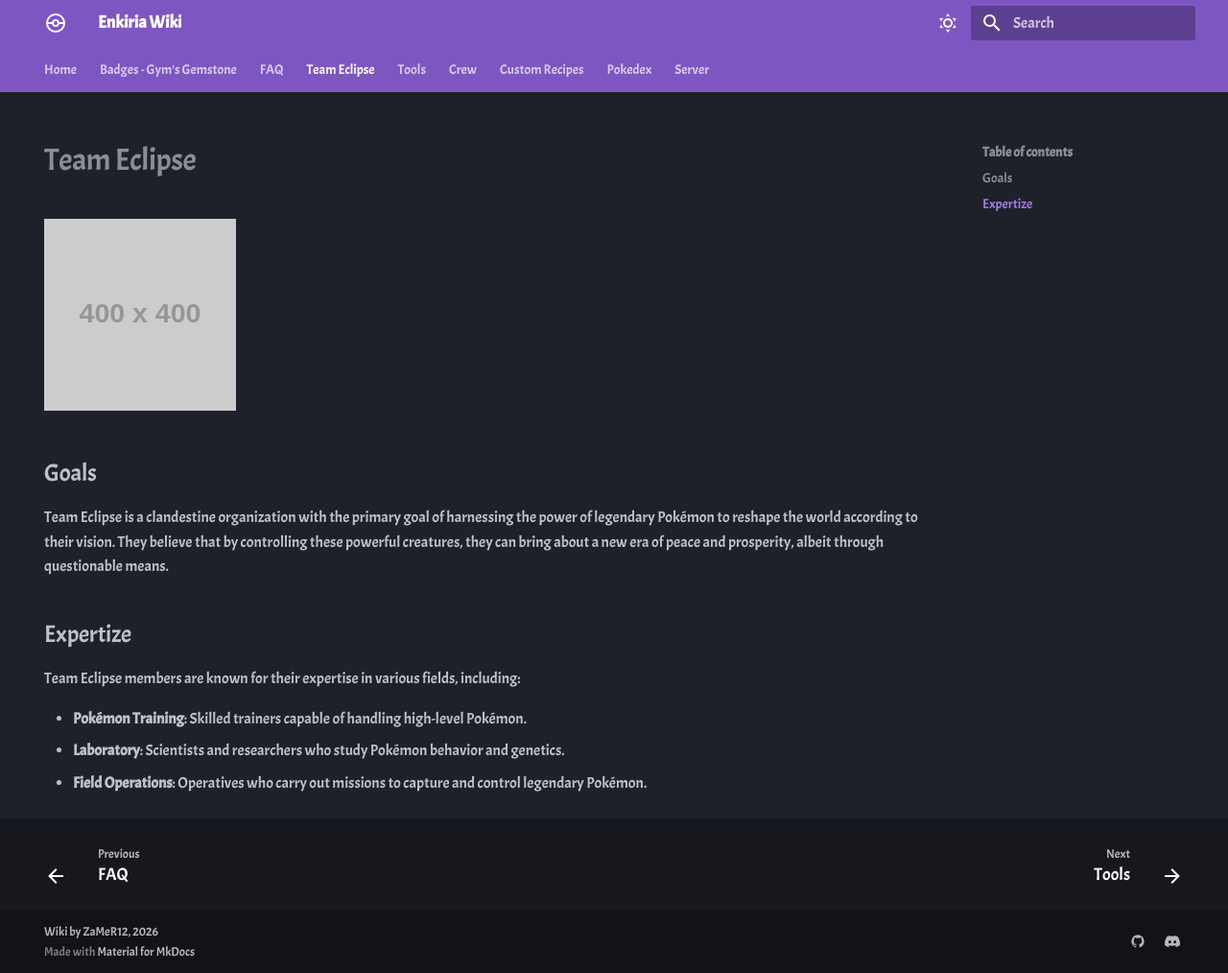
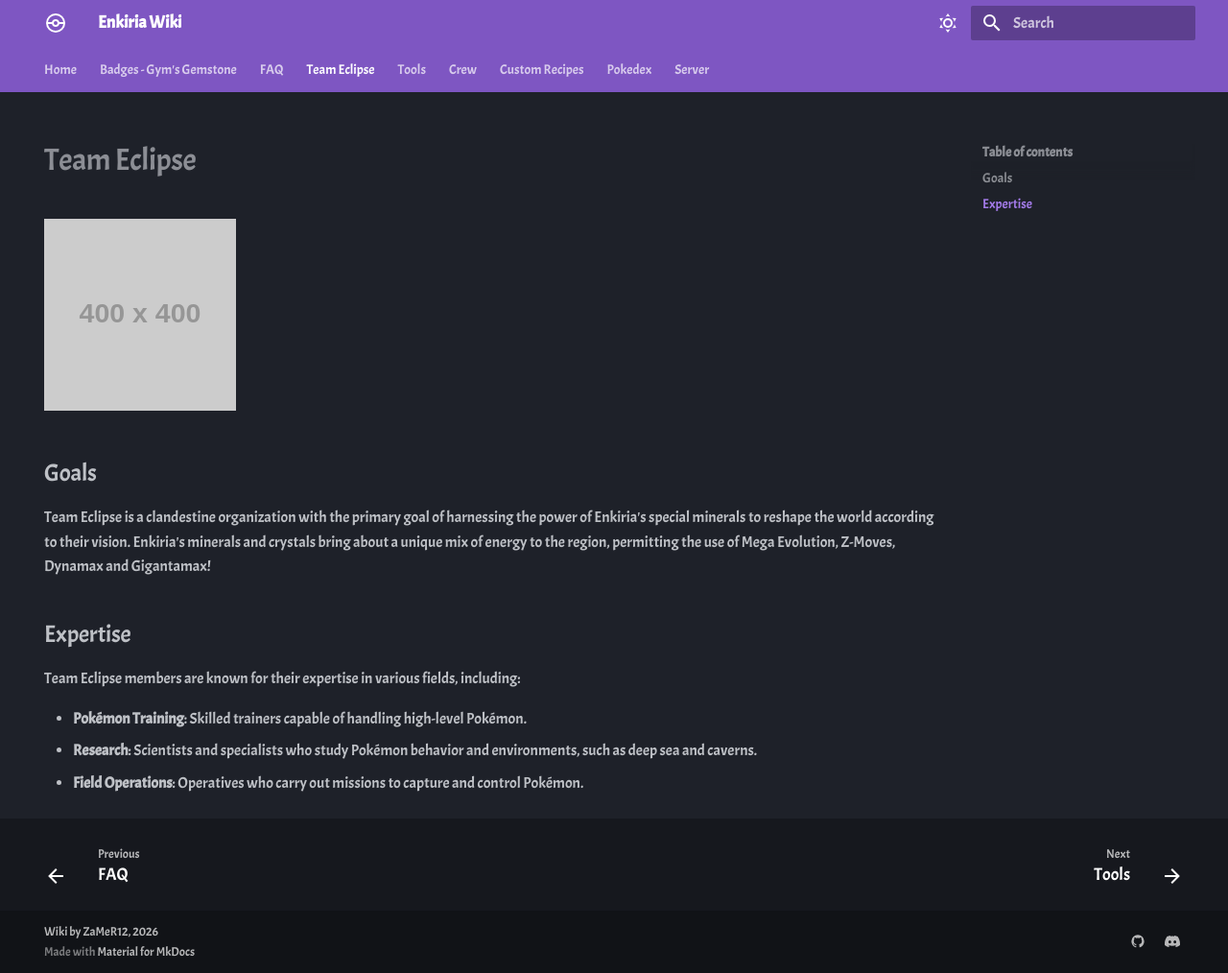
Before and after one commit to ZaMeR12/Enkiria-Wiki, an MkDocs documentation site: the page built from docs/Team Eclipse.md, in a window 1280 px wide and 1014 px high. Shown: the whole window at 96% size. Built offline with MkDocs 1.6.1 and Material for MkDocs 9.7.7, drawn with Linux system fonts in a browser that asks for light colours; a script that is not in the unit is left out.

Commit message:
update to team eclipse and renamed puch to pouch

```diff
--- a/docs/Team Eclipse.md
+++ b/docs/Team Eclipse.md
@@ -12,12 +12,12 @@
 
 ## Goals
 
-Team Eclipse is a clandestine organization with the primary goal of harnessing the power of legendary Pokémon to reshape the world according to their vision. They believe that by controlling these powerful creatures, they can bring about a new era of peace and prosperity, albeit through questionable means.
+Team Eclipse is a clandestine organization with the primary goal of harnessing the power of Enkiria's special minerals to reshape the world according to their vision. Enkiria's minerals and crystals bring about a unique mix of energy to the region, permitting the use of Mega Evolution, Z-Moves, Dynamax and Gigantamax!
 
-## Expertize
+## Expertise
 
 Team Eclipse members are known for their expertise in various fields, including:
 
 - **Pokémon Training**: Skilled trainers capable of handling high-level Pokémon.
-- **Laboratory**: Scientists and researchers who study Pokémon behavior and genetics.
-- **Field Operations**: Operatives who carry out missions to capture and control legendary Pokémon.
+- **Research**: Scientists and specialists who study Pokémon behavior and environments, such as deep sea and caverns.
+- **Field Operations**: Operatives who carry out missions to capture and control Pokémon.
```
Also changed, not shown: docs/Badges.md (+6 -6 lines), docs/Custom Recipes/BadgesPouch.md (renamed from docs/Custom Recipes/BadgesPuch.md).
